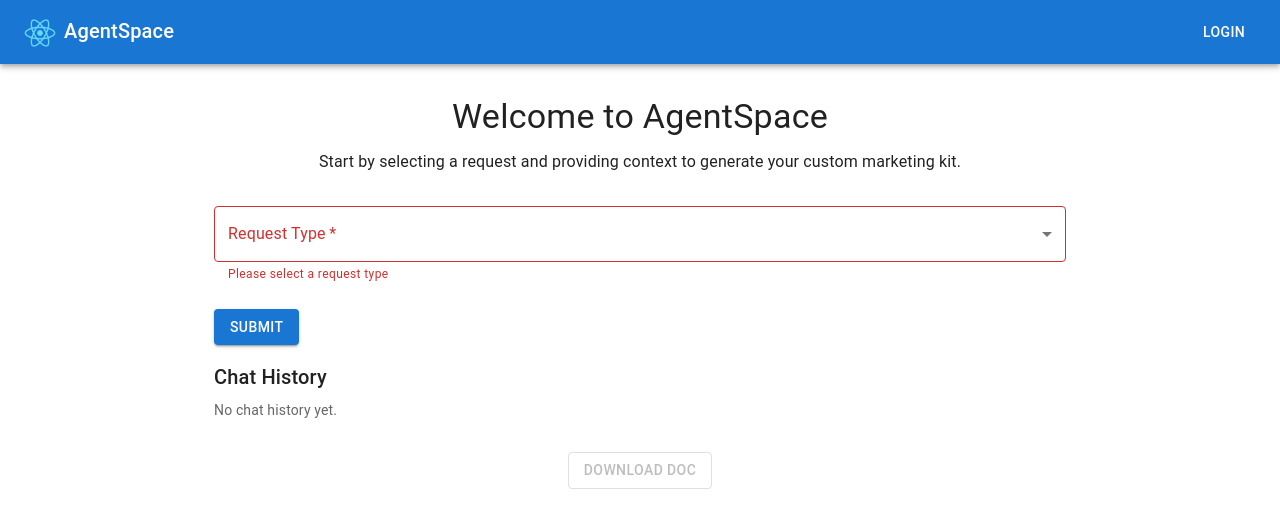
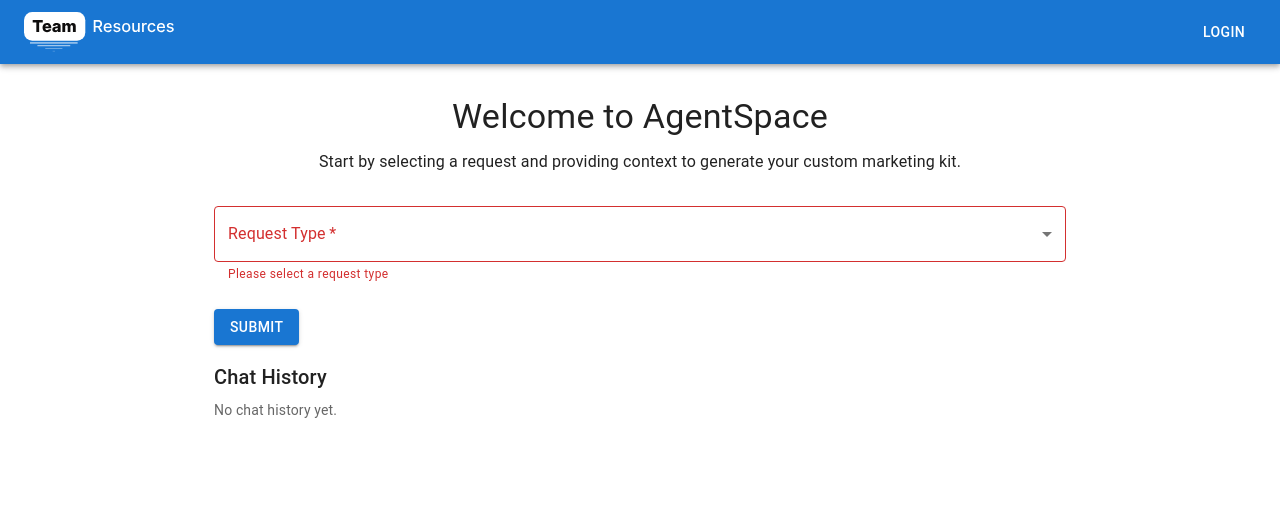
Before and after one commit to brubcha/agentspace, a React (Create React App) app in the folder client/: page / in a window 1280 px wide. Shown: the top 528 px of the page. Built offline with nearby package versions, Linux system fonts and the light colour scheme; some icons are missing.

Commit message:
Describe your changes

```diff
--- a/client/src/App.tsx
+++ b/client/src/App.tsx
@@ -6,7 +6,7 @@ import WelcomeMessage from "./components/WelcomeMessage";
 import RequestForm from "./components/RequestForm";
 
 import ChatHistory from "./components/ChatHistory";
-import DownloadDocButton from "./components/DownloadDocButton";
+
 
 interface ChatMessage {
   role: "user" | "agent";
@@ -115,9 +115,6 @@ function App() {
         )}
         <RequestForm onSubmit={handleRequest} />
         <ChatHistory history={chatHistory} />
-        <Box textAlign="center">
-          <DownloadDocButton kitData={kitData} />
-        </Box>
       </Container>
     </ThemeProvider>
   );
--- a/client/src/components/NavBar.tsx
+++ b/client/src/components/NavBar.tsx
@@ -20,11 +20,10 @@ const NavBar: React.FC<NavBarProps> = ({ darkMode, onToggleDarkMode }) => {
         {/* Logo placeholder */}
         <Typography variant="h6" component="div" sx={{ flexGrow: 1 }}>
           <img
-            src="/logo192.png"
-            alt="Logo"
-            style={{ height: 32, verticalAlign: "middle", marginRight: 8 }}
+            src="/team-resources-logo.svg"
+            alt="Team Resources Logo"
+            style={{ height: 40, verticalAlign: "middle", marginRight: 8 }}
           />
-          AgentSpace
         </Typography>
         <Tooltip
           title={darkMode ? "Switch to light mode" : "Switch to dark mode"}
```
